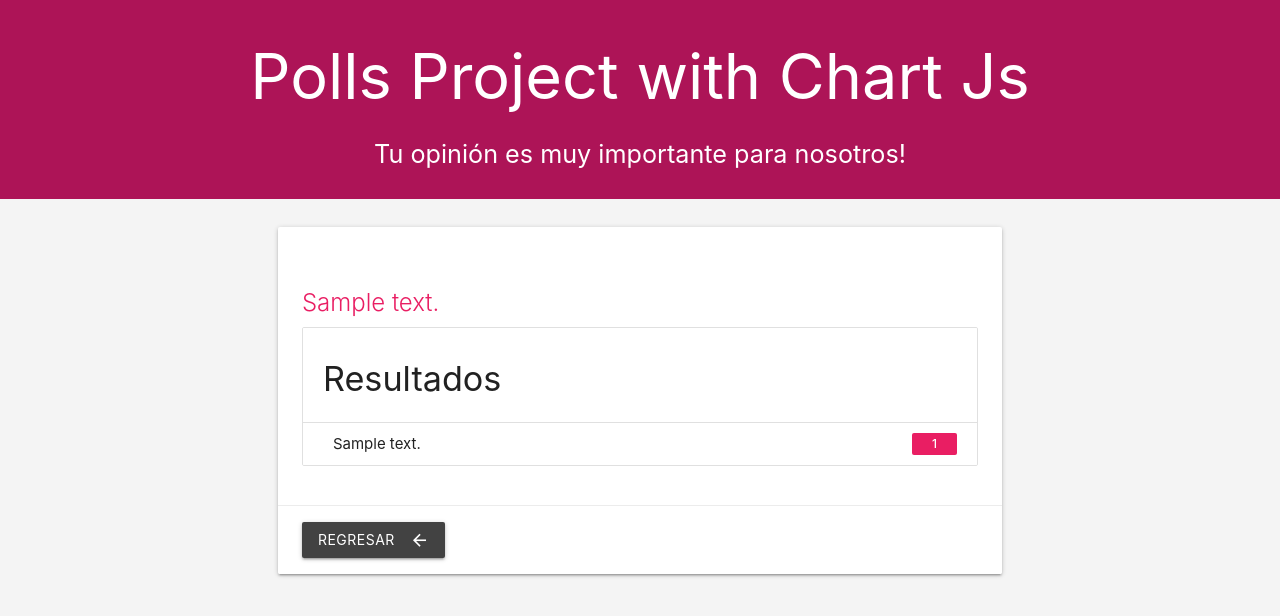
After one commit to engeldevelopment/polls-project, a Django app: template apps/polls/templates/polls/results.html in a window 1280 px wide. The commit adds this page. Shown: the top 616 px of the page. Run offline with Django 3.2, Linux system fonts and the light colour scheme; the template is opened without the code that fills it: values that come from a table or form of the project are taken from there, others are empty; tables that the repository leaves empty hold one stand-in row (values such as "Sample post"); parts of the project's set-up code (start-up, migrations or seed data) failed here and were passed over.

Commit message:
Ya se puede votar y ver los resultados de la votación.

```diff
--- a/apps/polls/templates/polls/detail.html
+++ b/apps/polls/templates/polls/detail.html
@@ -18,8 +18,8 @@
           {% for choice in choices %}
           <div class="row">
             <div class="col s12">
-              <label>
-                <input type="radio" name="choice" value="{{ choice.pk }}">
+              <label for="{{ choice.pk }}">
+                <input type="radio" name="choice" id="{{  choice.pk }}" value="{{ choice.pk }}">
                 <span> {{ choice.text }} </span>
               </label>
             </div>
--- a/apps/polls/templates/polls/index.html
+++ b/apps/polls/templates/polls/index.html
@@ -14,6 +14,11 @@
         <a href="{{ poll.get_absolute_url }}" class="btn grey darken-3 waves-effect waves-light" data-encuesta="{{ poll.pk }}">
           Ir a encuesta <i class="material-icons right">arrow_right</i>
         </a>
+        <a href="{% url 'polls:results' poll.pk %}"
+           class="btn pink darken-3 waves-effect waves-light"
+           data-encuesta="{{ poll.pk }}">
+          Resultados <i class="material-icons right">list</i>
+        </a>
       </div>
     </article>
   </div>
--- /dev/null
+++ b/apps/polls/templates/polls/results.html
@@ -0,0 +1,34 @@
+{% extends 'base.html' %}
+
+{% block title %} {{ block.super }} | Resultados de {{ question.text }} {% endblock %}
+
+{% block content %}
+<div class="row">
+  <div class="col s12 l10 offset-l1">
+    <article class="card">
+      <div class="card-content">
+        <h2 class="card-title pink-text">
+          {{ question.text }}
+        </h2>
+        <ul class="collection with-header">
+          <li class="collection-header">
+            <h4>Resultados</h4>
+          </li>
+          {% for choice in choices %}
+          <li class="collection-item">{{ choice.text }}
+            <span class="new badge pink" data-badge-caption="">
+              <strong>{{ choice.votes }}</strong>
+            </span>
+          </li>
+          {% endfor %}
+        </ul>
+      </div>
+      <div class="card-action">
+        <a href="{% url 'polls:index' %}" class="btn grey darken-3">
+          Regresar <i class="material-icons right">arrow_back</i>
+        </a>
+      </div>
+    </article>
+  </div>
+</div>
+{% endblock %}
--- a/apps/polls/urls.py
+++ b/apps/polls/urls.py
@@ -6,6 +6,15 @@ app_name = 'polls'
 
 urlpatterns = [
     path('', views.QuestionListView.as_view(), name='index'),
-    path('<int:pk>', views.QuestionDetailView.as_view(), name='detail'),
+    path(
+        'encuesta/<int:pk>',
+        views.QuestionDetailView.as_view(),
+        name='detail'
+    ),
     path('vote', views.vote, name='vote'),
+    path(
+        '<int:pk>/results',
+        views.QuestionResultView.as_view(),
+        name='results'
+    ),
 ]
```
Also changed, not shown: apps/features/steps/votar_en_encuesta_steps.py (+22 -1 lines), apps/polls/tests/test_views.py (+14 -1 lines), apps/polls/views.py (+18 -4 lines), 1 other file.
